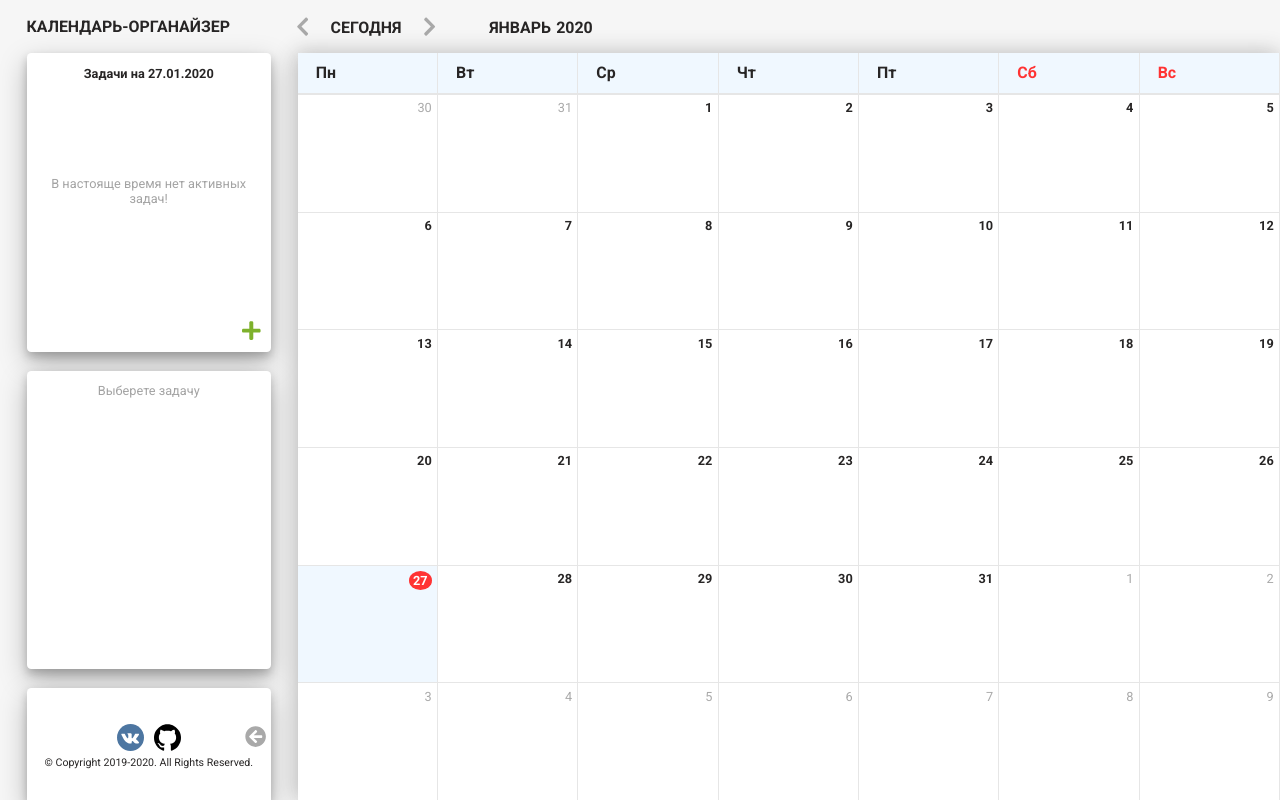
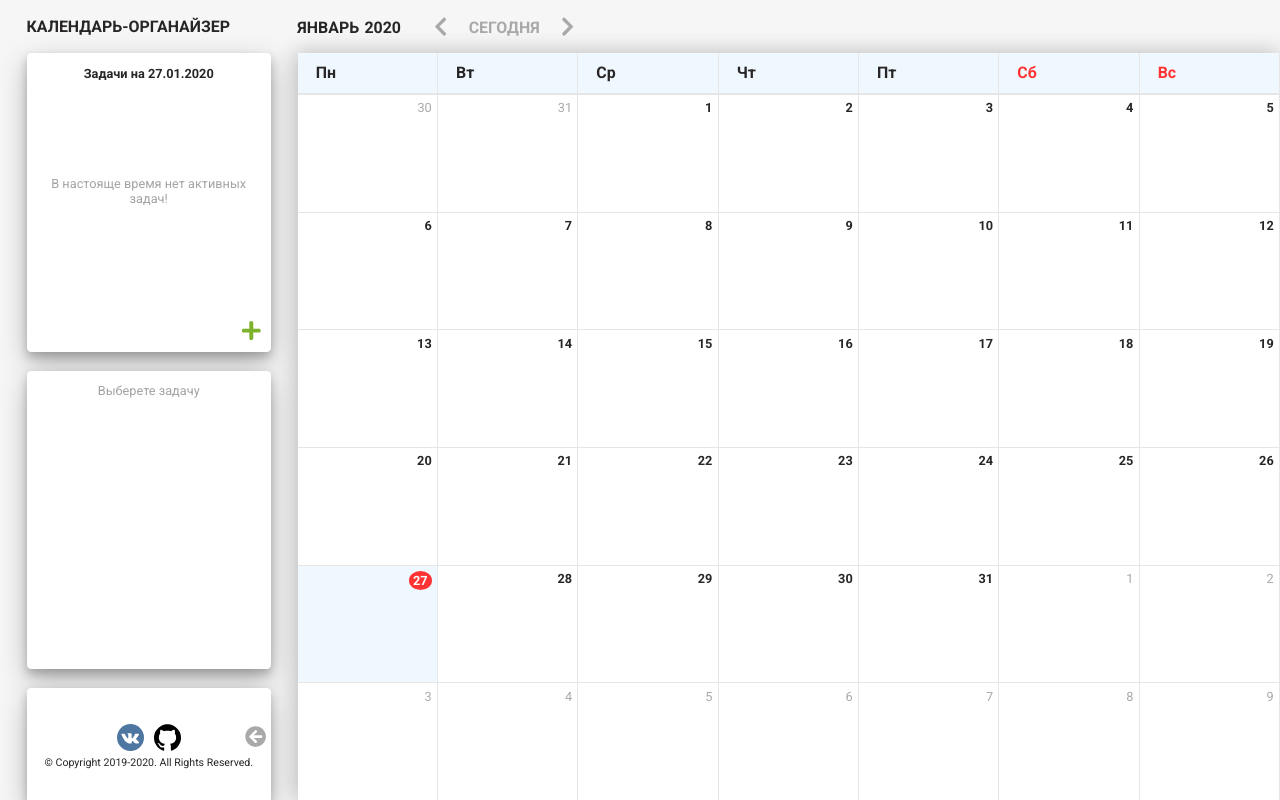
Before and after one commit to GennadjiLudin/react-redux_calendar, a React (Create React App) app in the folder calendar/: page / in a window 1280 px wide. Built offline with nearby package versions, Linux system fonts and the light colour scheme.

Commit message:
Change some styles

```diff
--- a/calendar/src/layers/Header/Header.jsx
+++ b/calendar/src/layers/Header/Header.jsx
@@ -31,6 +31,10 @@ const Header = (props) => {
         <div className="header">
             <span className="header__logo">КАЛЕНДАРЬ-ОРГАНАЙЗЕР</span>
             <span className="header__info">
+                <span className="header__month-year-wrap">
+                    <span className="header__month">{getMonthName(month)}</span>
+                    <span className="header__year">{year}</span>
+                </span>
                 <FontAwesomeIcon
                     className="prev-btn"
                     onClick={() => onClickHandlerPrev()}
@@ -47,10 +51,6 @@ const Header = (props) => {
                     onClick={() => onClickHandlerNext()}
                     icon={faChevronRight}
                 />
-                <span className="header__month-year-wrap">
-                        <span className="header__month">{getMonthName(month)}</span>
-                        <span className="header__year">{year}</span>
-                </span>
             </span>
         </div>
     )
--- a/calendar/src/layers/Header/Header.scss
+++ b/calendar/src/layers/Header/Header.scss
@@ -51,9 +51,10 @@
     }
 
     &__month-year-wrap {
-        margin-left: 5rem;
         text-align: center;
         font-weight: bold;
+        margin-right: 3rem;
+        width: 10rem;
         text-transform: uppercase;
     }
 
@@ -68,6 +69,7 @@
         cursor: pointer;
         text-transform: uppercase;
         transition: .4s;
+        color: darkgrey;
 
         &:hover {
             color: #f33;
```
